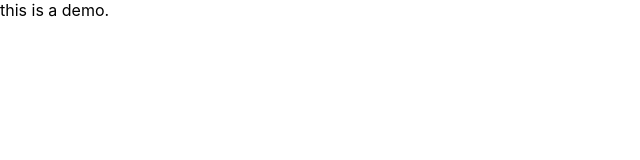
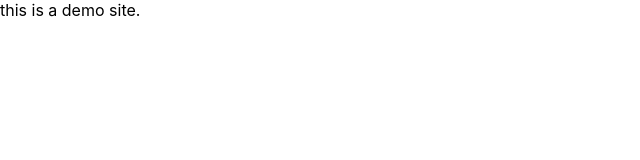
Before and after one commit to Wen-Jian/nextjs-project-with-ts, a Next.js app: page / in a window 1280 px wide. Shown: the top 160 px of the page, without its empty margins (0-640 px from the left). Built offline with nearby package versions, Linux system fonts and the light colour scheme.

Commit message:
chore: get typescript available

```diff
--- a/package.json
+++ b/package.json
@@ -11,5 +11,10 @@
     "next": "10.1.3",
     "react": "17.0.2",
     "react-dom": "17.0.2"
+  },
+  "devDependencies": {
+    "@types/react": "^17.0.3",
+    "eslint": "^7.23.0",
+    "typescript": "^4.2.3"
   }
 }
--- a/pages/_app.js
+++ b/pages/_app.js
@@ -1,7 +1,7 @@
-import '../styles/globals.css'
+import '../styles/globals.css';
 
 function MyApp({ Component, pageProps }) {
-  return <Component {...pageProps} />
+    return <Component {...pageProps} />;
 }
 
-export default MyApp
+export default MyApp;
--- a/pages/index.js
+++ /dev/null
@@ -1,11 +0,0 @@
-import React from 'react';
-
-export default function Home() {
-    const test = {
-        key1: '12321',
-        key2: '12321321',
-        key3: '999',
-    };
-
-    return <div>this is a demo.</div>;
-}
--- /dev/null
+++ b/pages/index.tsx
@@ -0,0 +1,8 @@
+import { NextPage } from 'next';
+import React from 'react';
+
+const Index: NextPage = () => {
+    return <div>this is a demo site.</div>;
+};
+
+export default Index;
```
Also changed, not shown: tsconfig.json (added, +73 -0 lines), 2 other files (tests, documents, lock files or other folders).
